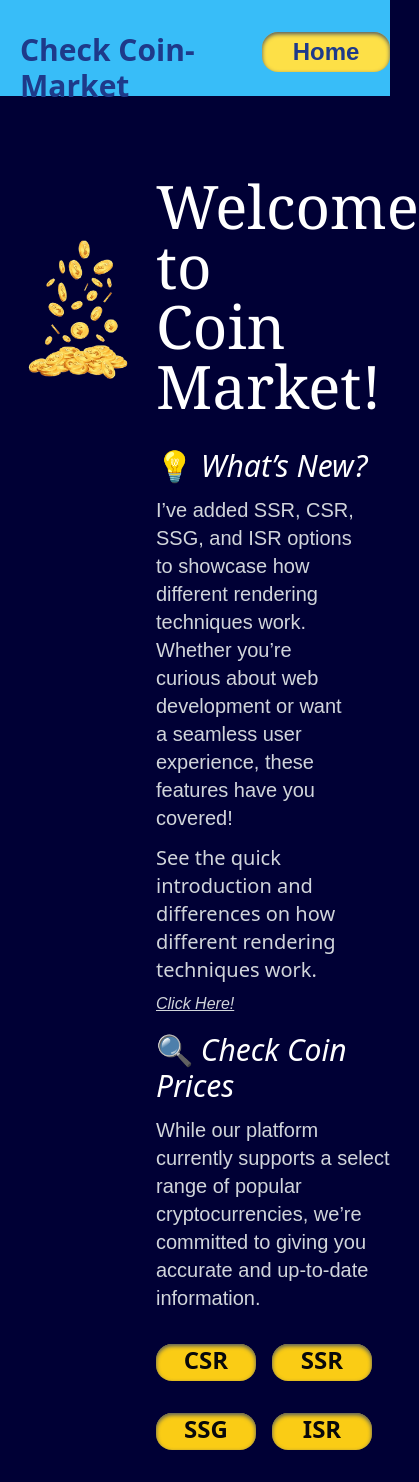
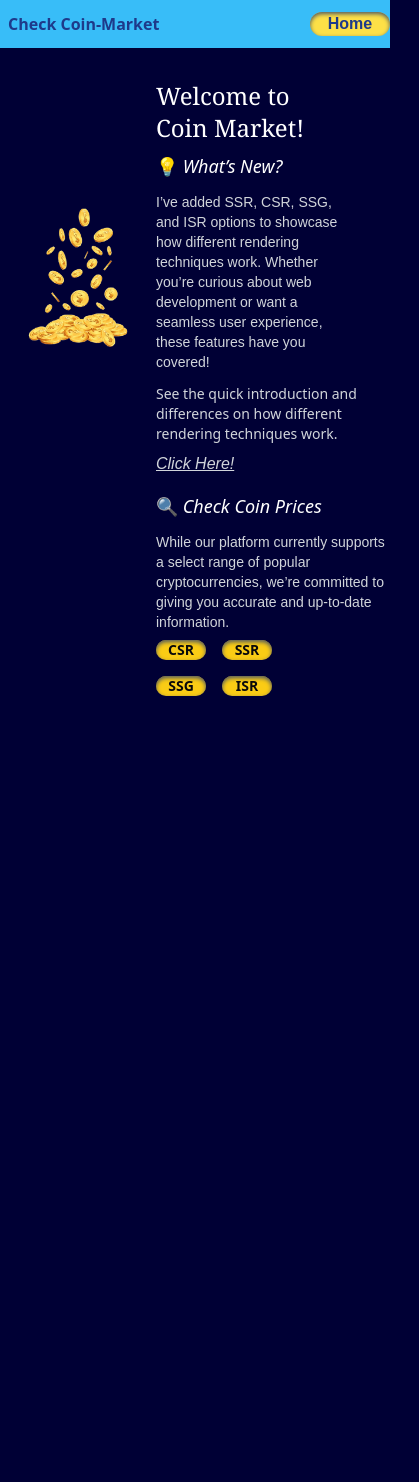
Before and after one commit to samia-urooj/coin-market-website, a Next.js app: page / in a window 390 px wide. Shown: the whole page, 419 px wide, since content can reach past the window. After the commit the page ends 844 px from the top, so only its background shows below. Built offline with nearby package versions, Linux system fonts and the light colour scheme.

Commit message:
commit change

```diff
--- a/src/app/component/header.tsx
+++ b/src/app/component/header.tsx
@@ -1,12 +1,12 @@
-"use client";
+
 import Link from "next/link";
 export default function Header() {
   return (
     <div className="flex flex-col">
-      <div className="header flex bg-sky-400 h-24 ">
+      <div className="header w-[100%] flex bg-sky-400 sm:h-16 h-12 md:h-24 ">
 
-      <h1 className="text my-8 text-3xl w-[85%] decoration-4 font-bold font-sans mx-5 text-blue-900 ">Check Coin-Market</h1>
-     <Link href="/"><button className="home justify-right  font-bold text-2xl hover:bg-gray-200 bg-yellow-300 h-10 w-32 shadow-inner shadow-gray-600 text-center rounded-2xl text-blue-900 my-8">Home
+      <h1 className="text md:my-8 sm:my-4 my-3 md:text-3xl sm:text-xl w-[80%] decoration-4 font-bold font-sans ml-2 md:ml-5 text-blue-900 ">Check Coin-Market</h1>
+     <Link href="/"><button className="home justify-right sm:my-5 my-3  font-bold md:text-2xl text-base xl:text-xl hover:bg-gray-200 bg-yellow-300 md:h-10 sm:w-24 md:w-32 w-[80px] shadow-inner shadow-gray-600 text-center rounded-2xl text-blue-900 md:my-8">Home
      </button></Link>
 
       </div>
--- a/src/app/isr/page.tsx
+++ b/src/app/isr/page.tsx
@@ -14,8 +14,8 @@ export default async function CoinISRMarket(){
 
  return (
     < >
-    <h1 className="h1 text-2xl text-center text-white mt-4 font-serif"><u>ISR (Incremental Static Regeneration)</u></h1>
-    <div className="coins flex-wrap grid grid-cols-5 gap-4 mt-5  mx-5">
+    <h1 className="h1 text-lg sm:text-xl md:text-2xl text-center text-white mt-4 font-serif"><u>ISR (Incremental Static Regeneration)</u></h1>
+    <div className="coins flex-wrap grid grid-cols-2 sm:grid-cols-3  lg:grid-cols-5 gap-4 mt-5  mx-5">
 <Button className="but shadow-inner shadow-gray-400" variant="secondary" size="lg">BTC: {data?.rates?.BTC}</Button>
 <Button className="but shadow-inner shadow-gray-400" variant="secondary" size="lg">BNB: {data?.rates?.BNB}</Button>
 <Button className="but shadow-inner shadow-gray-400" variant="secondary" size="lg">ADA:{data?.rates?.ADA}</Button>
@@ -71,6 +71,6 @@ export default async function CoinISRMarket(){
 
 </div>
 <div className="div3 grid justify-items-center">
-<Link href="/"><button className="button  hover:bg-gray-200 text-blue-1000 text-bold font-medium text-2xl h-10 w-40 text-center border-solid border-black bg-sky-400 rounded-md my-5 mx-5 ">Go Back!</button></Link></div>
+<Link href="/"><button className="button  hover:bg-gray-200 text-blue-1000 text-bold font-medium text-sm sm:text-lg md:text-2xl sm:h-8 md:h-10 h-[30px] w-[80px] sm:w-[120px] md:w-40 text-center border-solid border-black bg-sky-400 rounded-md my-5 mx-5  ">Go Back!</button></Link></div>
     </>
   );}
--- a/src/app/page.tsx
+++ b/src/app/page.tsx
@@ -6,28 +6,31 @@ export default function Home() {
   return (
 
     <div className="main flex " >
-      <div className="div1 w-[40%] items-center text-center mt-20">
+      <div className="div1 w-[40%]  bg-center items-center sm:mt-20">
 
 
-      <img  className="pic w-90 h-90 justify-center items-center mt-16" src="/image/btc.png"></img>
+      <img  className="pic  sm:w-90  sm:h-90 justify-items-center mt-40 sm:mt-16" src="/image/btc.png"></img>
       </div>
 
 
-      <div  className="div2 text-left items-left w-[60%] mt-20">
-          <h1 className="hade text-white text-6xl font-serif  text-left">Welcome to <br></br>Coin Market!</h1>
-      <h2 className="hade text-white text-3xl font-sans text-left mt-8 ">💡<i> What’s New?</i></h2>
-      <p className="con text-gray-300 text-xl text-left font-italic mt-3 mr-8">I’ve added SSR, CSR, SSG, and ISR options to showcase how different rendering techniques work. Whether you’re curious about web development or want a seamless user experience, these features have you covered!</p>
-        <p className="hade2 text-gray-300 text-xl font-sans text-left mt-3">See the quick introduction and differences on how different rendering techniques work.</p>
+      <div  className="div2 text-left items-left w-[60%] mt-8 sm:mt-16 md:mt-20">
+          <h1 className="hade text-white text-2xl sm:text-4xl md:text-6xl  font-serif text-left">Welcome to <br></br>Coin Market!</h1>
+
+
+      <h2 className="hade text-white text-lg sm:text-xl md:text-3xl font-sans text-left mt-2 sm:mt-4 md:mt-8 ">💡<i> What’s New?</i></h2>
+      <p className="con text-gray-300 text-sm md:text-xl text-left font-italic mt-3 mr-8">I’ve added SSR, CSR, SSG, and ISR options to showcase how different rendering techniques work. Whether you’re curious about web development or want a seamless user experience, these features have you covered!</p>
+        <p className="hade2 text-gray-300 text-sm md:text-xl font-sans text-left mt-3">See the quick introduction and differences on how different rendering techniques work.</p>
      <Link href="/define"> <p className="button  text-gray-300 mt-2"><i><u>Click Here!</u></i></p></Link>
-      <h5 className="hade2 text-white text-3xl font-sans text-left mt-4 ">🔍<i> Check Coin Prices</i></h5>
-      <p className="con text-gray-300 text-xl text-left font-italic mt-3">While our platform currently supports a select range of popular cryptocurrencies, we’re committed to giving you accurate and up-to-date information.</p>
 
-<ul className="head flex gap-4 text-xl font-sans my-8 justify-start ">
-      <Link href="/csr"><li><h1 className="li h-[37px] shadow-inner shadow-gray-600 bg-yellow-400 w-[100px] rounded-2xl text-2xl font-bold  text-center hover:bg-gray-300">CSR</h1></li></Link>
-      <Link href="/ssr"><li><h1 className="li h-[37px] shadow-inner shadow-gray-600 bg-yellow-400 hover:bg-gray-300 w-[100px] rounded-2xl text-2xl font-bold  text-center">SSR</h1></li></Link></ul>
-      <ul className="head flex gap-4 text-xl font-sans my-8 justify-start ">
-      <Link href="/ssg"><li><h1 className="li h-[37px] shadow-inner shadow-gray-600 hover:bg-gray-300 bg-yellow-400 w-[100px] rounded-2xl text-2xl font-bold  text-center">SSG</h1></li></Link>
-      <Link href="/isr"><li><h1 className="li h-[37px] shadow-inner shadow-gray-600 hover:bg-gray-300 bg-yellow-400 w-[100px] rounded-2xl text-2xl font-bold text-center">ISR</h1></li></Link></ul>
+      <h5 className="hade2 text-white text-lg sm:text-xl md:text-3xl font-sans text-left mt-4 ">🔍<i> Check Coin Prices</i></h5>
+      <p className="con text-gray-300 text-sm md:text-xl text-left font-italic mt-3">While our platform currently supports a select range of popular cryptocurrencies, we’re committed to giving you accurate and up-to-date information.</p>
+
+<ul className="head flex gap-4  font-sans my-2 sm:my-4 md:my-8 justify-start ">
+      <Link href="/csr"><li><h1 className="li md:h-[37px] shadow-inner shadow-gray-600 bg-yellow-400 w-[50px] sm:w-[70px] md:w-[100px] rounded-2xl text-sm sm:xl md:text-2xl font-bold  text-center hover:bg-gray-300">CSR</h1></li></Link>
+      <Link href="/ssr"><li><h1 className="li md:h-[37px] shadow-inner shadow-gray-600 bg-yellow-400 hover:bg-gray-300 w-[50px] sm:w-[70px] md:w-[100px] rounded-2xl text-sm sm:xl md:text-2xl font-bold  text-center">SSR</h1></li></Link></ul>
+      <ul className="head flex gap-4 text-xl font-sans my-4 md:my-8 justify-start ">
+      <Link href="/ssg"><li><h1 className="li md:h-[37px] shadow-inner shadow-gray-600 hover:bg-gray-300 bg-yellow-400 w-[50px] sm:w-[70px] md:w-[100px] rounded-2xl text-sm sm:xl md:text-2xl font-bold  text-center">SSG</h1></li></Link>
+      <Link href="/isr"><li><h1 className="li md:h-[37px] shadow-inner shadow-gray-600 hover:bg-gray-300 bg-yellow-400 w-[50px] sm:w-[70px] md:w-[100px] rounded-2xl text-sm sm:xl md:text-2xl font-bold text-center">ISR</h1></li></Link></ul>
 
 
 
--- a/src/app/ssg/page.tsx
+++ b/src/app/ssg/page.tsx
@@ -9,8 +9,8 @@ export default async function CoinSSGMarket(){
 
  return (
     < >
-    <h1 className="h1 text-2xl text-center text-white mt-4 font-serif"><u>SSG (Server Side Generation)</u></h1>
-    <div className="coins flex-wrap grid grid-cols-5 gap-4 mt-5  mx-5">
+    <h1 className="h1 text-lg sm:text-xl md:text-2xl text-center text-white mt-4 font-serif"><u>SSG (Server Side Generation)</u></h1>
+    <div className="coins flex-wrap grid grid-cols-2 sm:grid-cols-3  lg:grid-cols-5 gap-4 mt-5  mx-5">
 <Button className="but shadow-inner shadow-gray-400" variant="secondary" size="lg">BTC: {data?.rates?.BTC}</Button>
 <Button className="but shadow-inner shadow-gray-400" variant="secondary" size="lg">BNB: {data?.rates?.BNB}</Button>
 <Button className="but shadow-inner shadow-gray-400" variant="secondary" size="lg">ADA:{data?.rates?.ADA}</Button>
@@ -66,6 +66,6 @@ export default async function CoinSSGMarket(){
 
 </div>
 <div className="div3 grid justify-items-center">
-<Link href="/"><button className="button  hover:bg-gray-200 text-blue-1000 text-bold font-medium text-2xl h-10 w-40 text-center border-solid border-black bg-sky-400 rounded-md my-5 mx-5 ">Go Back!</button></Link></div>
+<Link href="/"><button className="button  hover:bg-gray-200 text-blue-1000 text-bold font-medium text-sm sm:text-lg md:text-2xl sm:h-8 md:h-10 h-[30px] w-[80px] sm:w-[120px] md:w-40 text-center border-solid border-black bg-sky-400 rounded-md my-5 mx-5 ">Go Back!</button></Link></div>
     </>
   );}
--- a/src/app/ssr/page.tsx
+++ b/src/app/ssr/page.tsx
@@ -11,8 +11,8 @@ export default async function CoinSSRMarket(){
 
  return (
     < >
-    <h1 className="h1 text-2xl text-center text-white mt-4 font-serif"><u>SSR (Server Side Rendering)</u></h1>
-    <div className="coins flex-wrap grid grid-cols-5 gap-4 mt-5  mx-5">
+    <h1 className="h1 text-lg sm:text-xl md:text-2xl text-center text-white mt-4 font-serif"><u>SSR (Server Side Rendering)</u></h1>
+    <div className="coins flex-wrap grid grid-cols-2 sm:grid-cols-3  lg:grid-cols-5 gap-4 mt-5  mx-5">
 <Button className="but shadow-inner shadow-gray-400" variant="secondary" size="lg">BTC: {data?.rates?.BTC}</Button>
 <Button className="but shadow-inner shadow-gray-400" variant="secondary" size="lg">BNB: {data?.rates?.BNB}</Button>
 <Button className="but shadow-inner shadow-gray-400" variant="secondary" size="lg">ADA:{data?.rates?.ADA}</Button>
@@ -68,7 +68,7 @@ export default async function CoinSSRMarket(){
 
 </div>
 <div className="div3 grid justify-items-center">
-<Link href="/"><button className="button  hover:bg-gray-200 text-blue-1000 text-bold font-medium text-2xl h-10 w-40 text-center border-solid border-black bg-sky-400 rounded-md my-5 mx-5 ">Go Back!</button></Link></div>
+<Link href="/"><button className="button  hover:bg-gray-200 text-blue-1000 text-bold font-medium text-sm sm:text-lg md:text-2xl sm:h-8 md:h-10 h-[30px] w-[80px] sm:w-[120px] md:w-40 text-center border-solid border-black bg-sky-400 rounded-md my-5 mx-5 ">Go Back!</button></Link></div>
     </>
   );
 }
--- a/src/components/ui/button.tsx
+++ b/src/components/ui/button.tsx
@@ -15,7 +15,7 @@ const buttonVariants = cva(
         outline:
           "border border-input bg-background hover:bg-accent hover:text-accent-foreground",
         secondary:
-          "bg-yellow-300  border-solid border-2 border-indigo-800 text-2xl text-secondary-foreground hover:bg-secondary/80",
+          "bg-yellow-300  border-solid border-2 border-indigo-800 text-sm md:text-2xl text-secondary-foreground hover:bg-secondary/80",
         ghost: "hover:bg-accent hover:text-accent-foreground",
         link: "text-primary underline-offset-4 hover:underline",
       },
```
Also changed, not shown: src/app/csr/page.tsx (+6 -8 lines).
